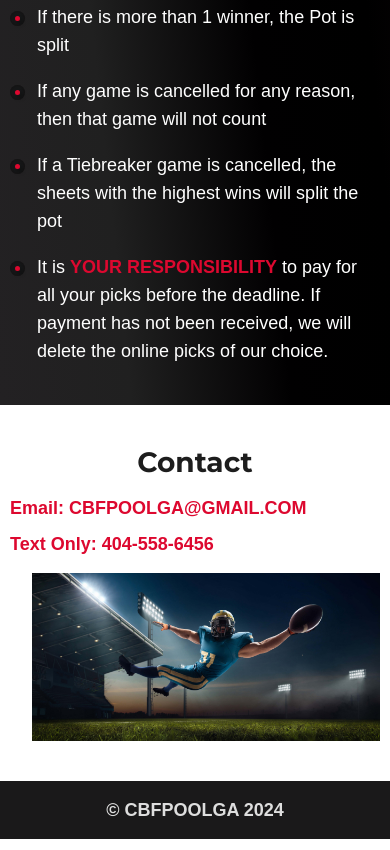
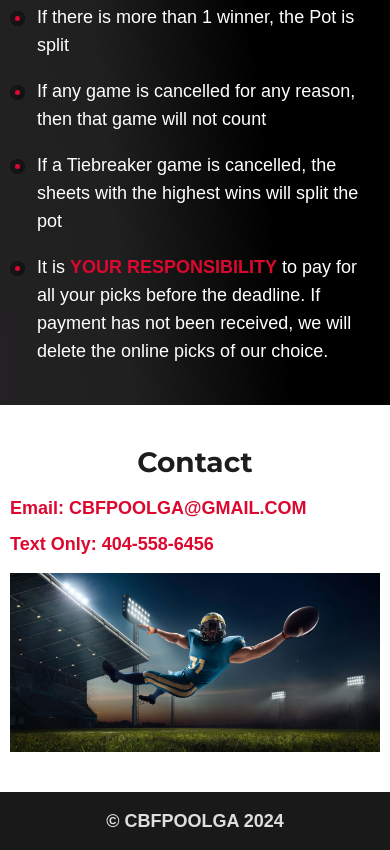
Before and after one commit to AlinaHarakh/cbf, a plain HTML site: page index.html in a window 390 px wide. Shown: the part 2380-3230 px from the top of the page. Drawn offline with Linux system fonts and the light colour scheme; a web font is replaced by a local one.

Commit message:
css changes

```diff
--- a/css/style.css
+++ b/css/style.css
@@ -598,9 +598,9 @@ body {
     max-width: 950px;
   }
   .contact__image-img {
-    width: 94%;
+    width: 100%;
     height: auto;
-    margin-left: auto;
+    margin-left: 0;
     display: inherit;
   }
 }
```
